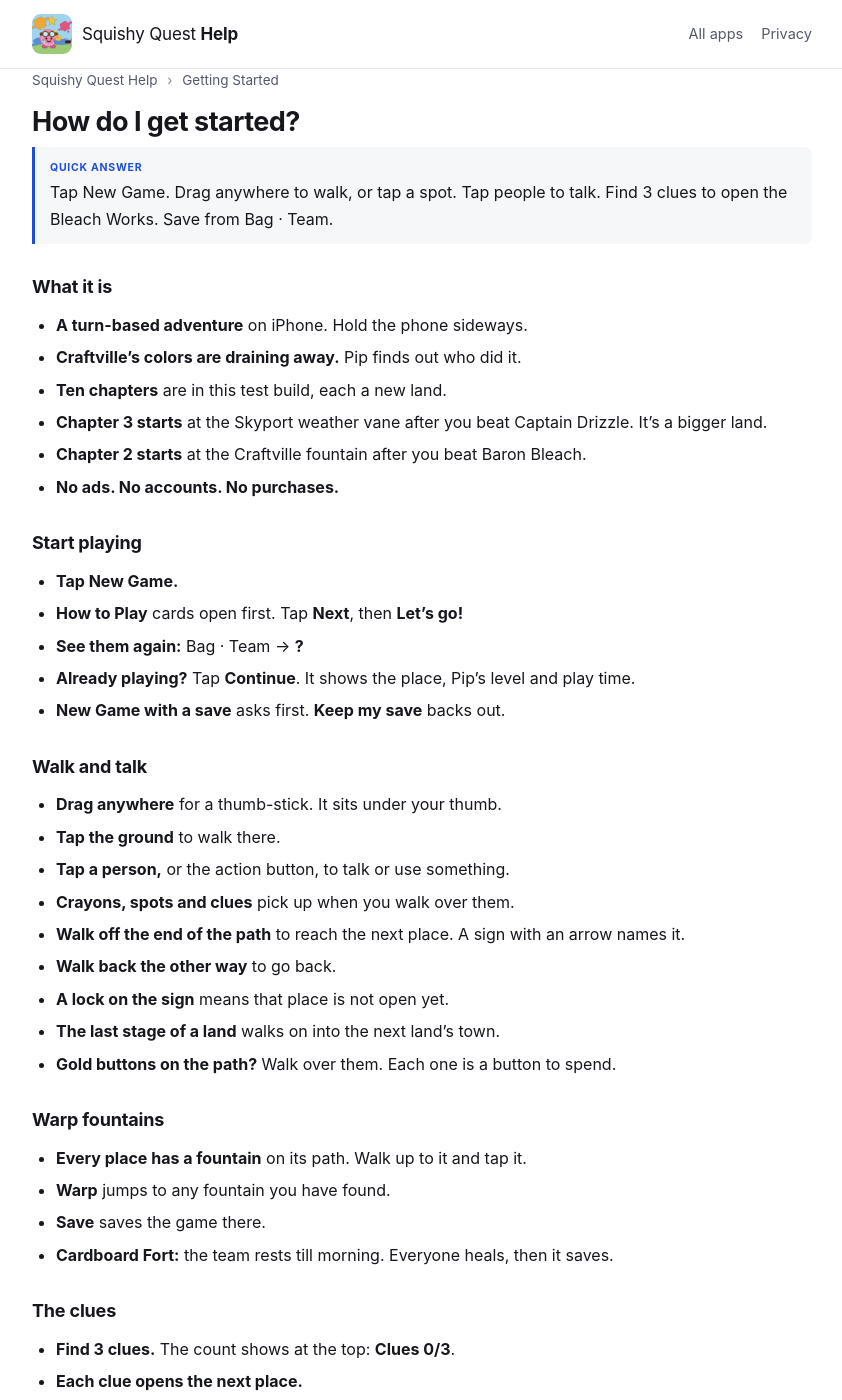
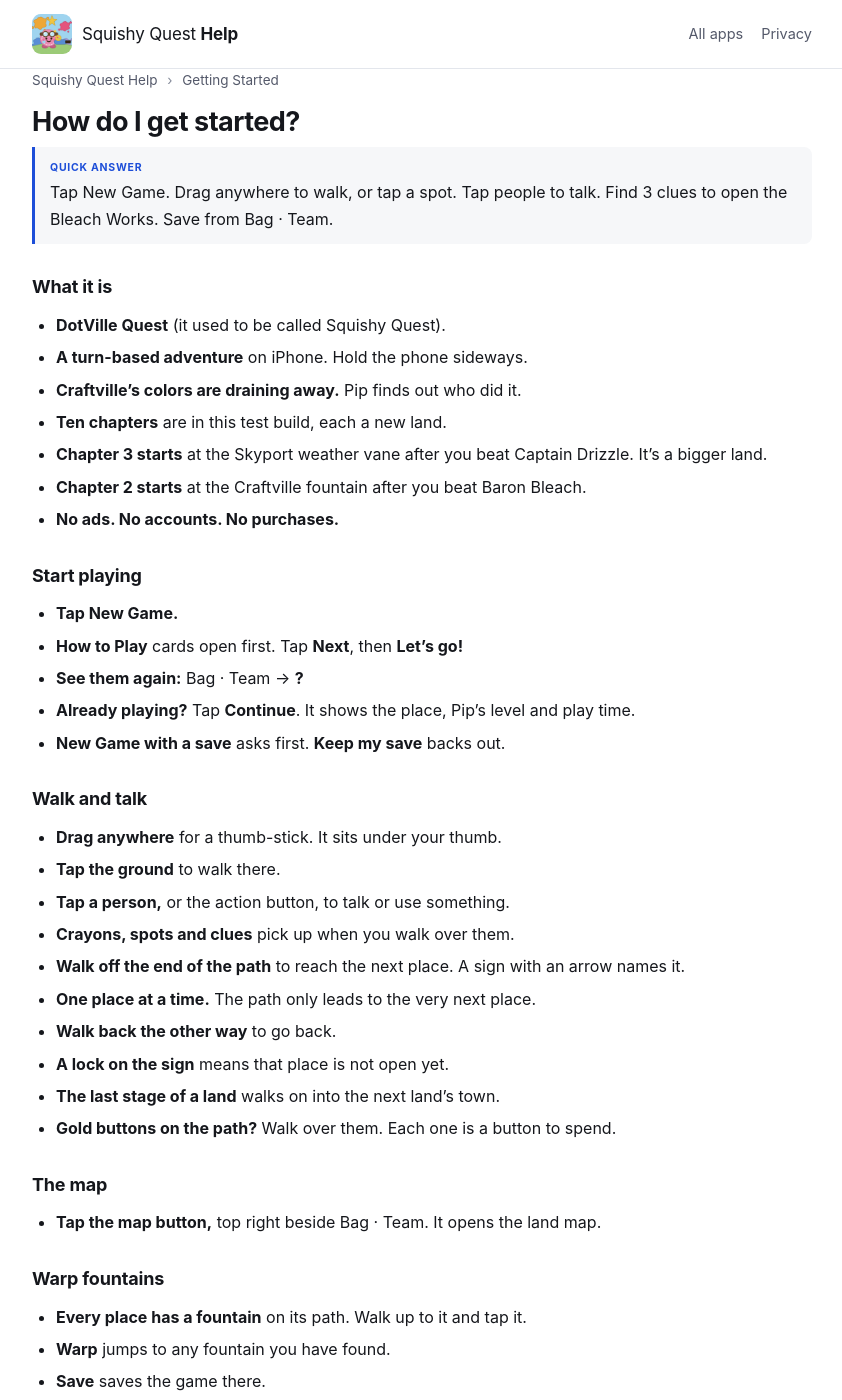
Before and after one commit to mytombrown/team-assist-help, a Jekyll site: the page built from _guides/squishyquest/getting-started.md, in a window 1280 px wide and 1400 px high. Shown: the whole window, without its empty margins (218-1060 px from the left). Built offline with Jekyll 4.4.1, drawn with Linux system fonts in a browser that asks for light colours.

Commit message:
Build 9 (DotVille Quest 0.1): new name, map button top right, walking goes one place at a time (SQ-1532, SQ-1514, SQ-1558)

```diff
--- a/_guides/squishyquest/getting-started.md
+++ b/_guides/squishyquest/getting-started.md
@@ -3,7 +3,7 @@ title: "How do I get started?"
 app: squishyquest
 category: getting-started
 order: 1
-tags: "warp, fountain, warp fountain, cardboard fort, fort, rest, heal, night, path end, next stage, next land, map, loose buttons, gold buttons, coins, how to play, tutorial, start, first time, new game, continue, save, walk, thumb-stick, tap to walk, action button, talk, pip, craftville, chapter 1, paint park, clues, clue board, sideways, landscape"
+tags: "dotville, dotville quest, dots, map button, map icon, warp, fountain, warp fountain, cardboard fort, fort, rest, heal, night, path end, next stage, next land, map, loose buttons, gold buttons, coins, how to play, tutorial, start, first time, new game, continue, save, walk, thumb-stick, tap to walk, action button, talk, pip, craftville, chapter 1, paint park, clues, clue board, sideways, landscape"
 quick: "Tap New Game. Drag anywhere to walk, or tap a spot. Tap people to talk. Find 3 clues to open the Bleach Works. Save from Bag · Team."
 related:
   - battles
@@ -13,6 +13,7 @@ related:
 
 ## What it is
 
+- **DotVille Quest** (it used to be called Squishy Quest).
 - **A turn-based adventure** on iPhone. Hold the phone sideways.
 - **Craftville's colors are draining away.** Pip finds out who did it.
 - **Ten chapters** are in this test build, each a new land.
@@ -35,10 +36,15 @@ related:
 - **Tap a person,** or the action button, to talk or use something.
 - **Crayons, spots and clues** pick up when you walk over them.
 - **Walk off the end of the path** to reach the next place. A sign with an arrow names it.
+- **One place at a time.** The path only leads to the very next place.
 - **Walk back the other way** to go back.
 - **A lock on the sign** means that place is not open yet.
 - **The last stage of a land** walks on into the next land's town.
 - **Gold buttons on the path?** Walk over them. Each one is a button to spend.
+
+## The map
+
+- **Tap the map button,** top right beside Bag · Team. It opens the land map.
 
 ## Warp fountains
 
```
